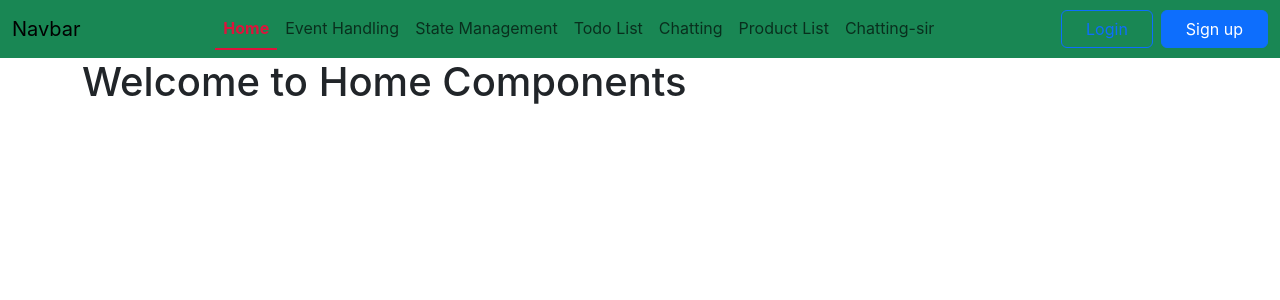
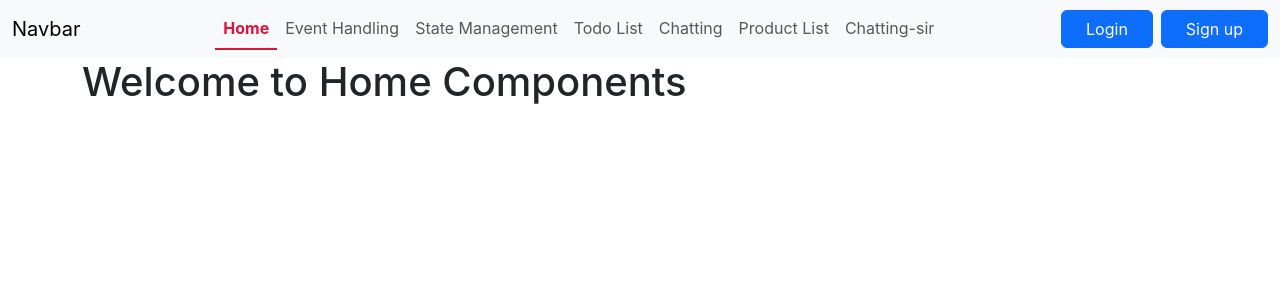
Before and after one commit to omkarsharma2821/MERN-Stack, a React (Create React App) app in the folder section 2/frontend/: page / in a window 1280 px wide. Shown: the top 300 px of the page. Built offline with nearby package versions, Linux system fonts and the light colour scheme.

Commit message:
state change

```diff
--- a/section 2/frontend/src/components/Navbar.jsx
+++ b/section 2/frontend/src/components/Navbar.jsx
@@ -3,7 +3,8 @@ import { NavLink } from "react-router-dom";
 
 const Navbar = () => {
   return (
-    <nav className="navbar navbar-expand-lg bg-success text-white color">
+    <nav className=" navbar navbar-expand-lg bg-light text-dark">
+    {/* <nav className="navbar navbar-expand-lg bg-success text-white"> */}
       <div className="container-fluid">
         <a className="navbar-brand" href="/">
           Navbar
@@ -57,7 +58,7 @@ const Navbar = () => {
               </NavLink>
             </li>
           </ul>
-          <button className="d-flex px-4 btn btn-outline-primary me-2">
+          <button className="d-flex px-4 btn btn-outline-primary me-2 active">
             <NavLink className="nav-link" to="/login">
               Login
             </NavLink>
```
